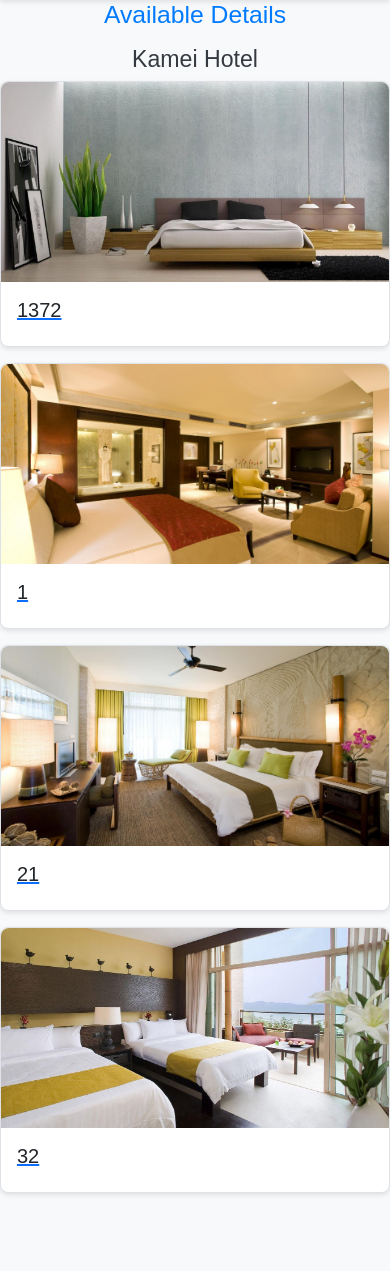
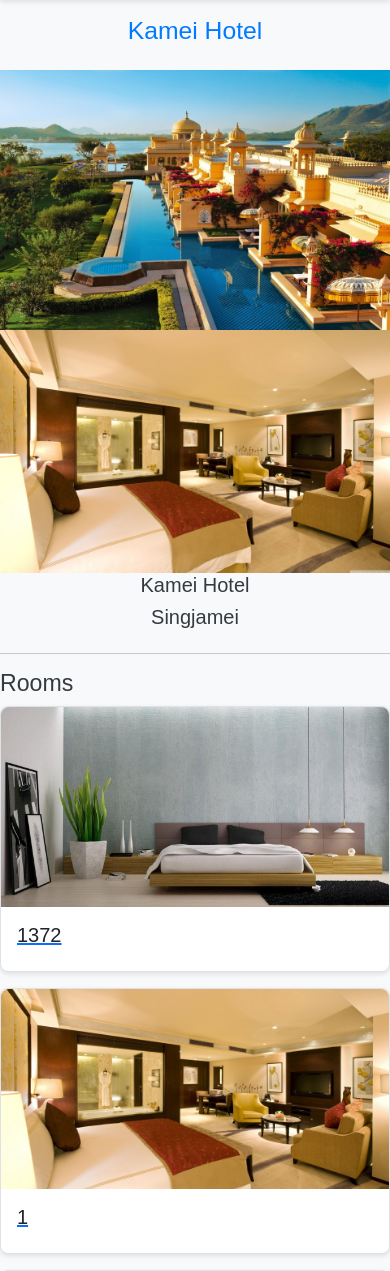
Before and after one commit to Nehru-Wairokpam/stayfinder, a Django app: page /hotel_details/?hotel=1 in a window 390 px wide. Shown: the part 136-1407 px from the top of the page. Run offline with Django 5.2, Linux system fonts and the light colour scheme; data comes from the database, SQL or seed files in the repository; both versions use the stored data as it was after the commit.

Commit message:
room details

```diff
--- a/Stayfinder/urls.py
+++ b/Stayfinder/urls.py
@@ -25,5 +25,6 @@ urlpatterns = static(settings.STATIC_URL, document_root=settings.STATIC_ROOT) +
     path('', views.home),
     path('hotels/', views.hotels),
     path('hotel_details/', views.hotel_details),
+    path('room_details/', views.room_details),
 
 ]
--- a/StayfinderApp/templates/hotel_details.html
+++ b/StayfinderApp/templates/hotel_details.html
@@ -2,14 +2,47 @@
 
 {% block content %}
 
-<div class="row">
-    <h2 class="text-center">Available Details</h2>
 
-    <h3 class="text-center" >{{hotel_details.hotel_name }} </h3>
+    <h2 class="text-center mt-3 mb-4" >{{hotel_details.hotel_name }}</h2>
+
+
+<section title="Hotel Details">
+    <div class="row">
+
+        <div class="col-sm-6 col-md-6 col-lg-6" >
+            <div class="row">
+                <div class="col-sm-6 col-md-6 col-lg-6 " >
+
+                    <img src="{{hotel_details.hotel_banner.url}}" style="width: 100%;">
+                </div>
+
+                <div class="col-md-6" >
+
+                    <img src="{{hotel_details.interior_image.url}}" style="width: 100%;">
+                </div>
+            </div>
+
+        </div>
+
+        <div class="col-sm-6 col-md-6 col-lg-6 " >
+            <h5 class="text-center" >{{hotel_details.hotel_name }}</h5>
+            <h5 class=" text-center" >{{hotel_details.location }}</h5>
+
+
+        </div>
+
+    </div>
+
+</section>
+<hr/>
+<section title="Rooms">
+    <div class="row mt-3">
+    <h3> Rooms</h3>
+    {% if room_list  %}
     {% for room in room_list %}
 
       <div class="col-sm-6 col-md-3 col-lg-3 mb-3 mb-2">
-      <a href="/hotel_details/?hotel=2">
+      <a href="/room_details/?room={{room.id}}">
         <div class="card">
           <img src="{{room.room_image.url }}" class="card-img-top" alt="..." />
           <div class="card-body">
@@ -20,8 +53,15 @@
       </a>
 
       </div>
+    {% endfor %}
 
+    {% else %}
+    <div>
+      <h5 style="color:red; text-align: center;"> Rooms not available!</h5>
+    </div>
+    {% endif %}
+</div>
 
-    {% endfor %}
-  </div>
+</section>
+
 {% endblock %}
--- a/StayfinderApp/views.py
+++ b/StayfinderApp/views.py
@@ -41,3 +41,15 @@ def hotel_details(request):
 
         }
     return render(request, 'hotel_details.html',context)
+
+
+
+def room_details(request):
+    room_id= request.GET["room"]
+    room_details=Room.objects.filter(pk=room_id)[0]
+
+    context={
+        "room_details":room_details,
+
+        }
+    return render(request, 'room_details.html',context)
```
Also changed, not shown: StayfinderApp/templates/room_details.html (added, +29 -0 lines), db.sqlite3, media/hotel_image/room2.jpg (added).
